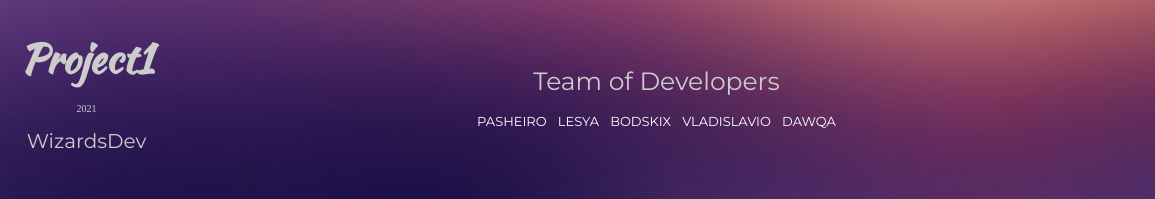
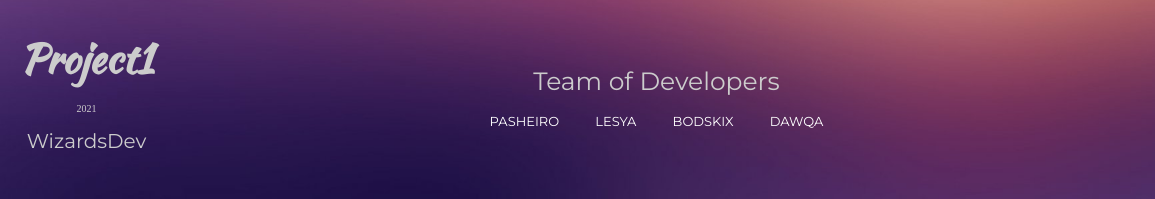
Before and after one commit to brrr28/NewGoogle-Project1, a plain HTML site: page about/about.html in a window 1280 px wide. Shown: the part 601-800 px from the top of the page, 0-1155 px from the left. Drawn offline with Linux system fonts and the light colour scheme; files whose address does not match are found by name.

Commit message:
minyl vlad in footer

```diff
--- a/about/about.html
+++ b/about/about.html
@@ -57,8 +57,8 @@
                                 <a href="#" class="suptitle_link-dev">Lesya</a></li>
                             <li class="item_dev">
                                 <a href="#" class="suptitle_link-dev">Bodskix</a></li>
-                            <li class="item_dev">
-                                <a href="#" class="suptitle_link-dev">Vladislavio</a></li>
+                            <!-- <li class="item_dev">
+                                <a href="#" class="suptitle_link-dev">Vladislavio</a></li> -->
                             <li class="item_dev">
                                 <a href="#" class="suptitle_link-dev">Dawqa</a></li>
                         </ul>
```
